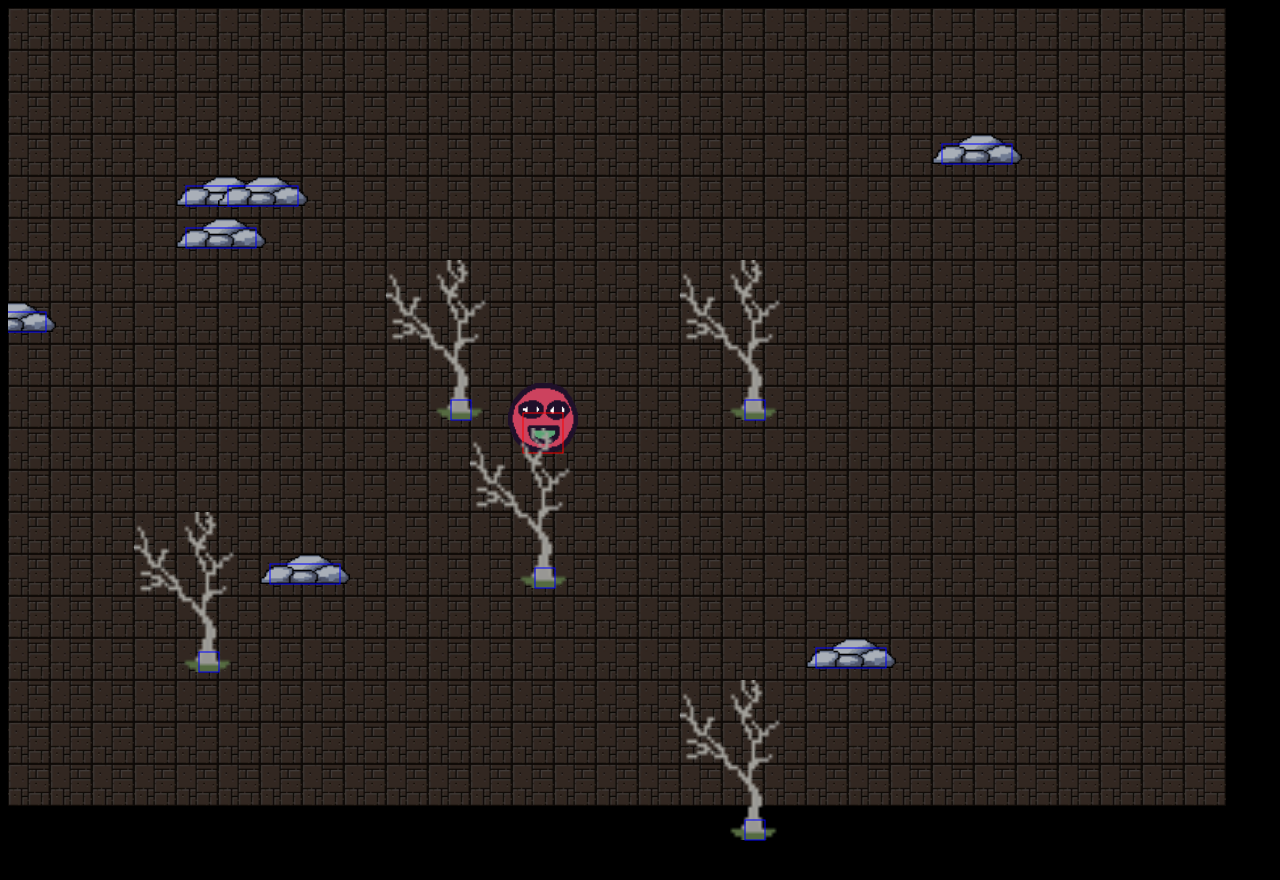
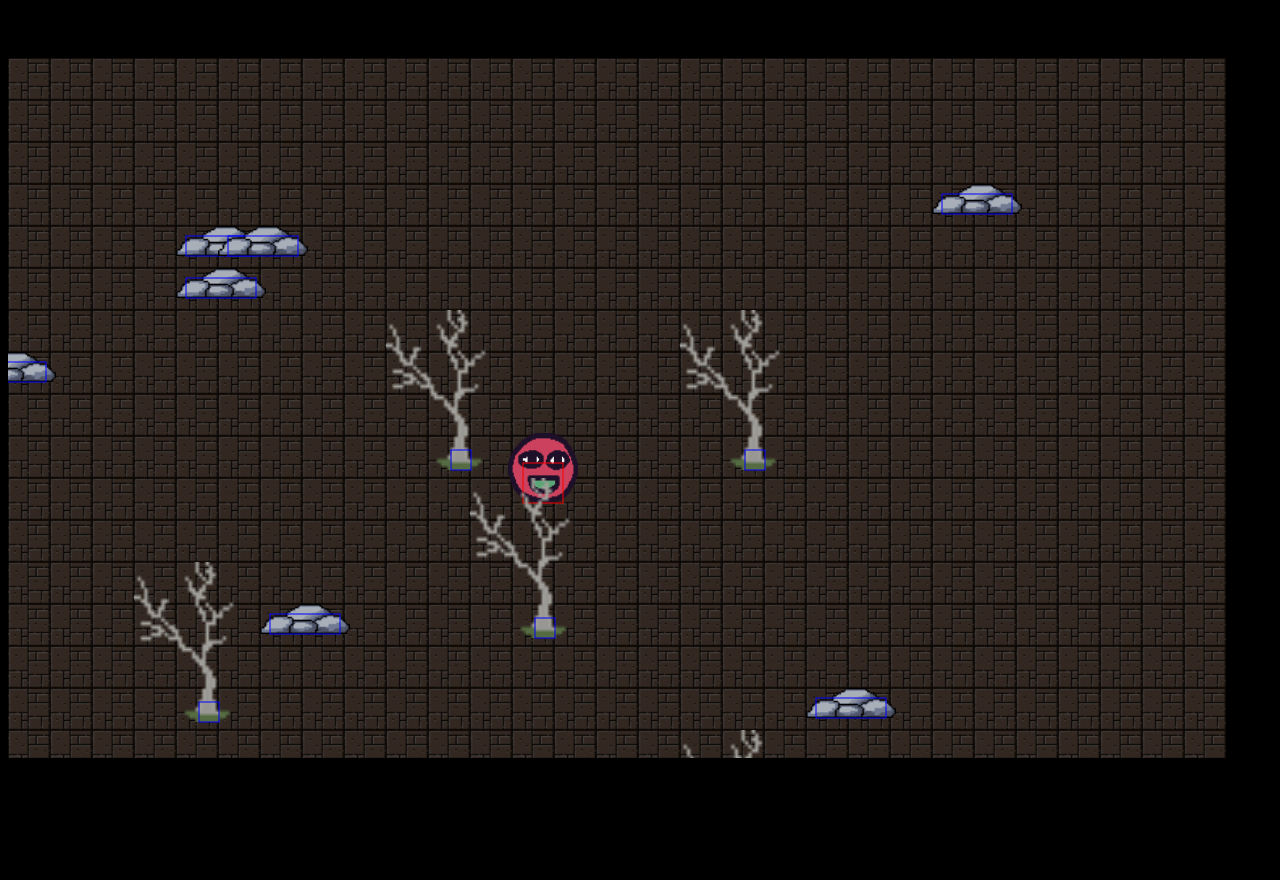
Before and after one commit to agooogooo/NEA-game, a plain HTML site: page index.html in a window 1280 px wide. Shown: the top 880 px of the page. After the commit the page ends 808 px from the top, so only its background shows below. Drawn offline with Linux system fonts and the light colour scheme.

Commit message:
fixed the thing

```diff
--- a/index.html
+++ b/index.html
@@ -10,9 +10,8 @@
 
 <body>
   <div id=game-container>
-  <canvas id="myCanvas" width = 1500 height = 1000>
-  </canvas>
-    </div>
+    <canvas id="myCanvas" width=1500 height=700></canvas>
+  </div>
   <script src="script.js" type="module"></script>
 </body>
 
--- a/style.css
+++ b/style.css
@@ -1,15 +1,17 @@
 html {
   height: 100%;
   width: 100%;
-  background-color: black
+  background-color: black;
 }
 
-#game-container{
-  width: 1500px;
-
-  height: 1000px;
+#game-container {
+  width: fit-content;
+  height: 100vh;
+  top: 0;
+  padding: 0;
+  margin: 0;
   display: flex;
   justify-content: center;
   align-items: center;
-  background-color:black
+  background-color: black
 }
```
